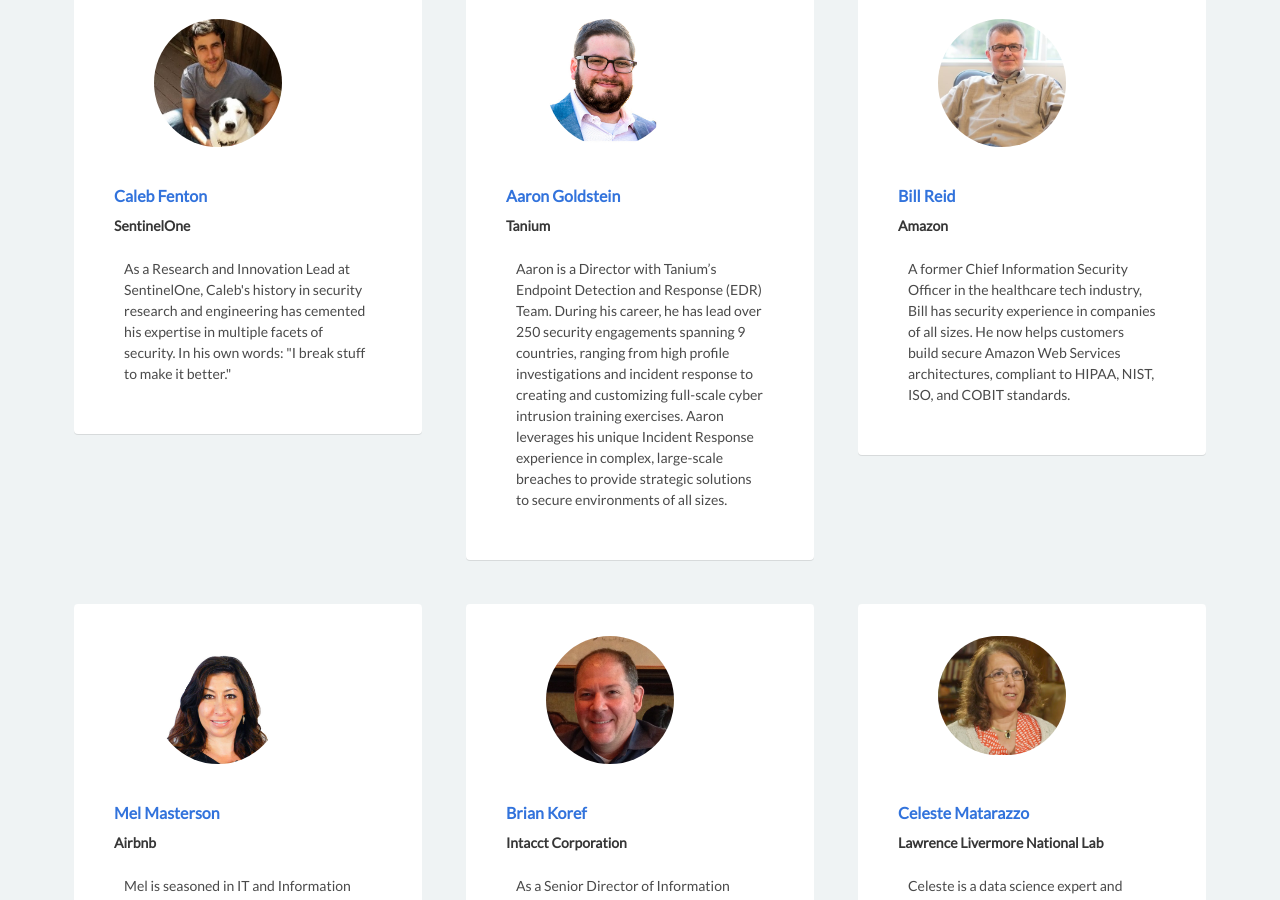
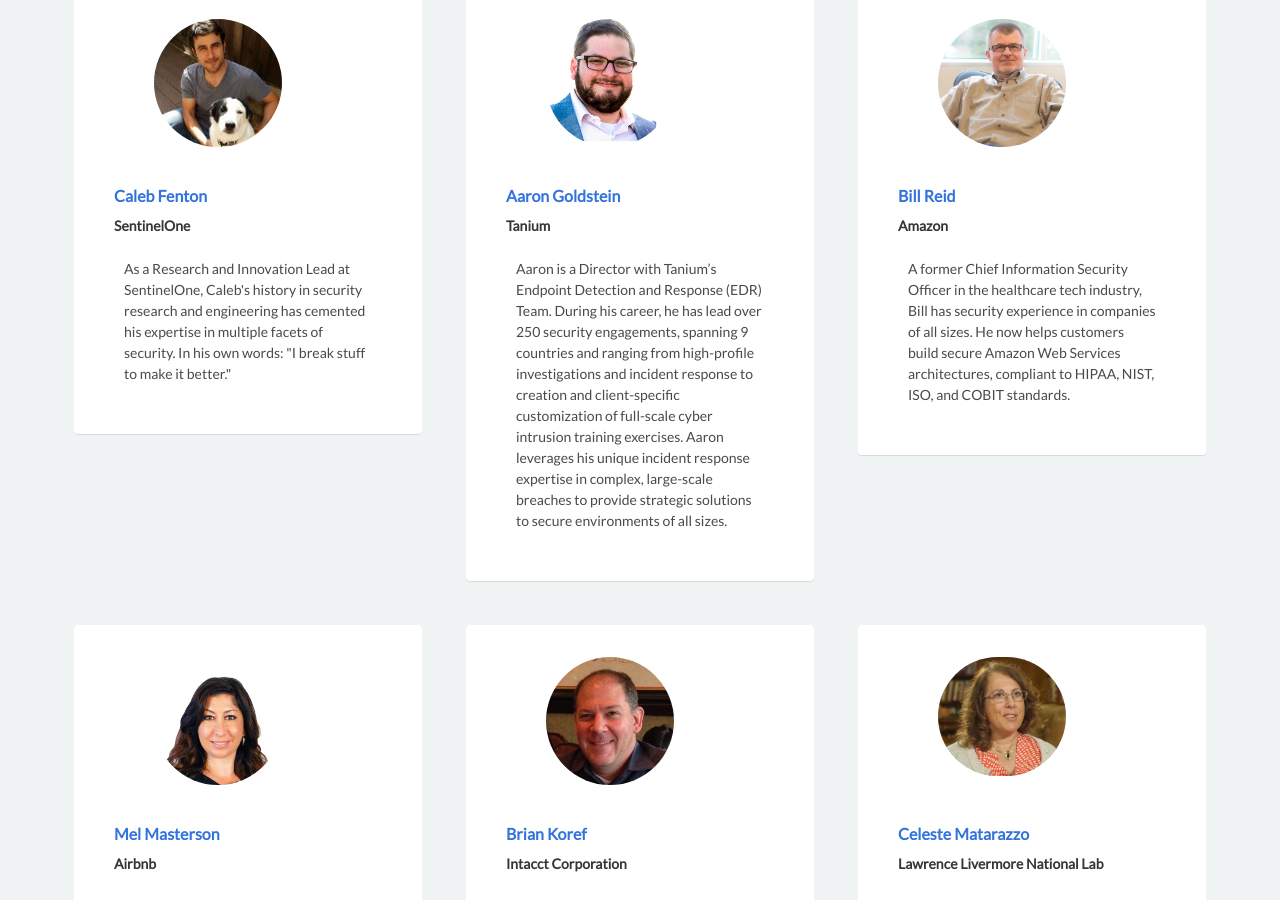
Before and after one commit to cyberdefendersprogram/www-homepage, a Jekyll site: the page built from advisors-and-partners.html, in a window 1280 px wide and 900 px high, scrolled down 836 px. Built offline with Jekyll 4.4.1, drawn with Linux system fonts in a browser that asks for light colours; nearby versions of some CDN libraries.

Commit message:
Update advisors-and-partners.html

```diff
--- a/advisors-and-partners.html
+++ b/advisors-and-partners.html
@@ -12,7 +12,7 @@
   image: "assets/images/advisory-board/aaron.jpeg"
   companyname: Tanium
   link: "https://www.linkedin.com/in/aarongoldstein/"
-  description: "Aaron is a Director with Tanium’s Endpoint Detection and Response (EDR) Team. During his career, he has lead over 250 security engagements spanning 9 countries, ranging from high profile investigations and incident response to creating and customizing full-scale cyber intrusion training exercises. Aaron leverages his unique Incident Response experience in complex, large-scale breaches to provide strategic solutions to secure environments of all sizes."
+  description: "Aaron is a Director with Tanium’s Endpoint Detection and Response (EDR) Team. During his career, he has lead over 250 security engagements, spanning 9 countries and ranging from high-profile investigations and incident response to creation and client-specific customization of full-scale cyber intrusion training exercises. Aaron leverages his unique incident response expertise in complex, large-scale breaches to provide strategic solutions to secure environments of all sizes."
 - name: "Bill Reid"
   image: "assets/images/advisory-board/bill.jpeg"
   companyname: Amazon
```
